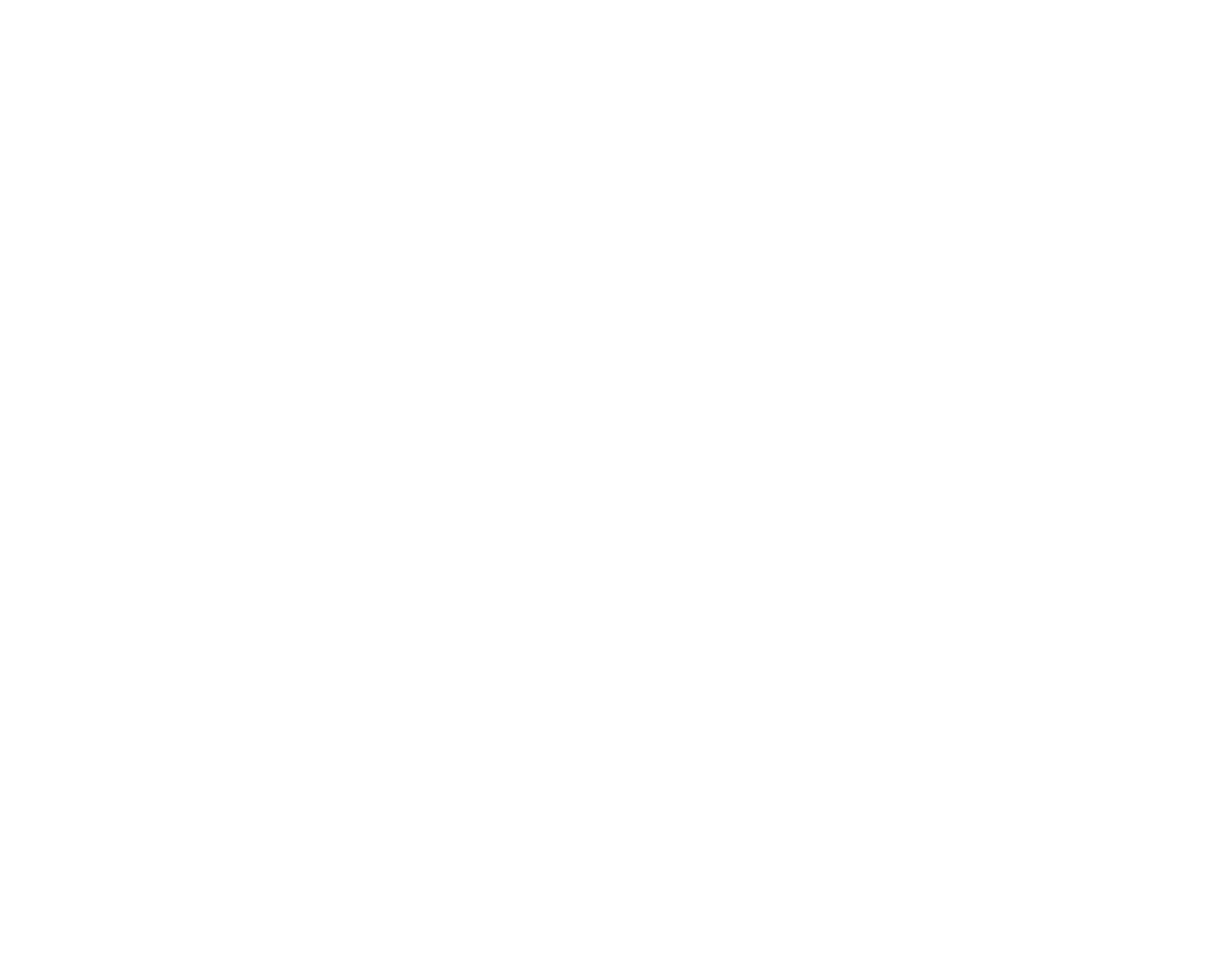
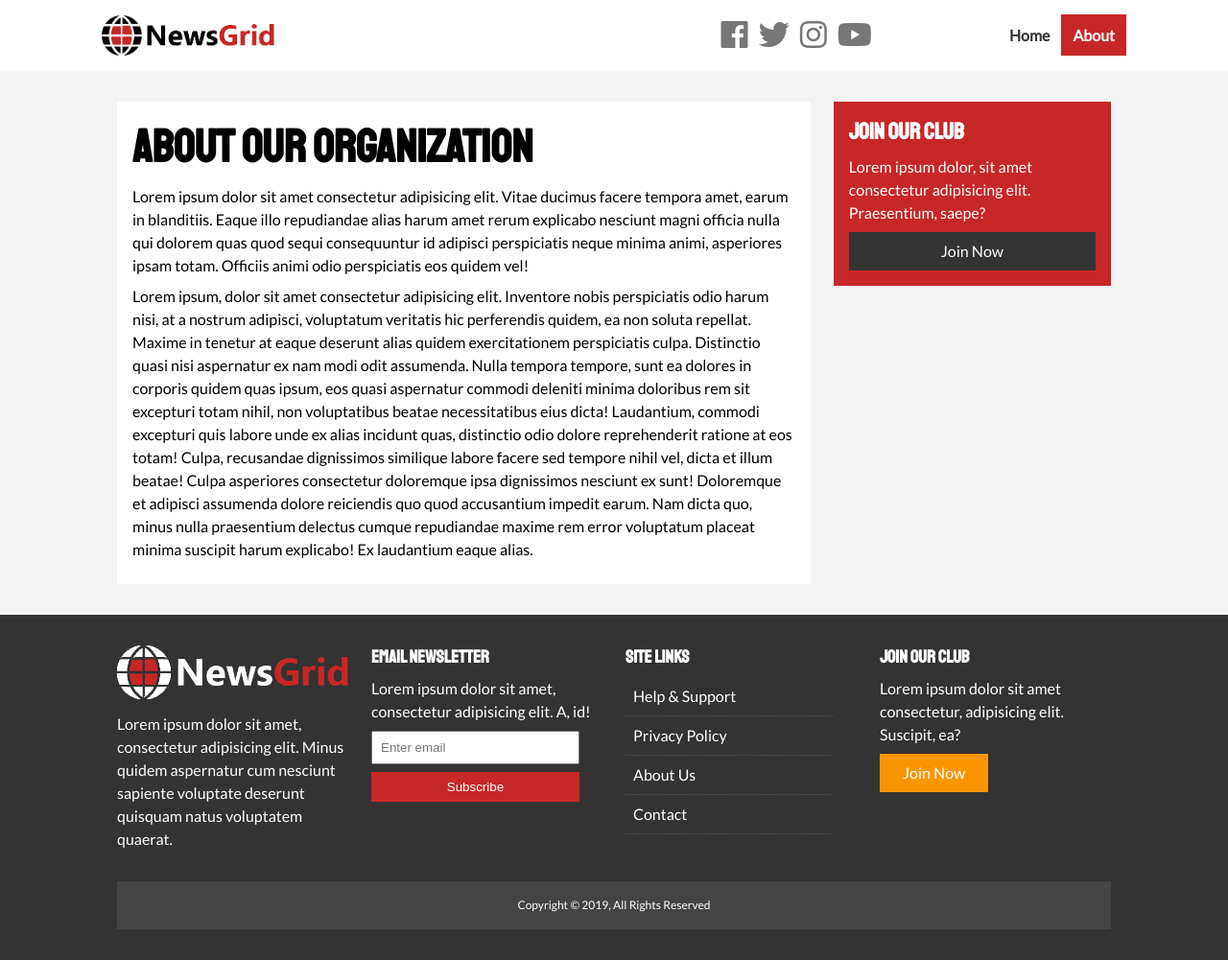
Before and after one commit to novo-coder/newsgrid, a plain HTML site: page about.html in a window 1280 px wide. Shown: the whole page at 96% size. Before the commit the page ends 800 px from the top, so only its background shows below. Drawn offline with Linux system fonts and the light colour scheme.

Commit message:
Edited html and css files

```diff
--- a/about.html
+++ b/about.html
@@ -0,0 +1,118 @@
+<!DOCTYPE html>
+
+<html lang='en'>
+
+<head>
+    <meta charset='UTF-8'>
+    <meta name='viewport' content='width=device-width, initial-scale=1.0'>
+    <meta http-equiv='X-UA-Compatible' content='ie=edge'>
+
+    <link
+        rel='stylesheet'
+        href='https://use.fontawesome.com/releases/v5.6.3/css/all.css'
+        integrity='sha384-UHRtZLI+pbxtHCWp1t77Bi1L4ZtiqrqD80Kn4Z8NTSRyMA2Fd33n5dQ8lWUE00s/'
+        crossorigin='anonymous'>
+
+    <link
+        href='https://fonts.googleapis.com/css?family=Lato|Staatliches'
+        rel='stylesheet'>
+
+    <link rel='stylesheet' href='css/style.css'>
+    <link rel='stylesheet' href='css/mobile.css' media='screen and (max-width:768)'>
+    <link rel='shortcut icon' href='favicon.ico' type='image/x-icon'>
+
+    <title>News Grid | About</title>
+</head>
+
+<body>
+    <nav id='main-nav'>
+        <div class='container'>
+            <img src='img/logo.png' alt='NewsGrid logo' class='logo'>
+
+            <div class='social'>
+                <a href='http://facebook.com' target='_blank'><i class='fab fa-facebook fa-2x'></i></a>
+                <a href='http://twitter.com' target='_blank'><i class='fab fa-twitter fa-2x'></i></a>
+                <a href='http://instagram.com' target='_blank'><i class='fab fa-instagram fa-2x'></i></a>
+                <a href='http://youtube.com' target='_blank'><i class='fab fa-youtube fa-2x'></i></a>
+            </div>
+
+            <ul>
+                <li><a href='index.html'>Home</a></li>
+                <li><a href='about.html' class='current'>About</a></li>
+            </ul>
+        </div>
+    </nav>
+
+    <section id='about'>
+        <div class='container'>
+            <div class='page-container'>
+                <article class='card'>
+                    <h1 class='l-heading'>About Our Organization</h1>
+                    <p>
+                        Lorem ipsum dolor sit amet consectetur adipisicing elit. Vitae ducimus facere tempora amet, earum in blanditiis. Eaque illo repudiandae alias harum amet rerum explicabo nesciunt magni officia nulla qui dolorem quas quod sequi consequuntur id adipisci perspiciatis neque minima animi, asperiores ipsam totam. Officiis animi odio perspiciatis eos quidem vel!
+                    </p>
+                    <p>
+                        Lorem ipsum, dolor sit amet consectetur adipisicing elit. Inventore nobis perspiciatis odio harum nisi, at a nostrum adipisci, voluptatum veritatis hic perferendis quidem, ea non soluta repellat. Maxime in tenetur at eaque deserunt alias quidem exercitationem perspiciatis culpa. Distinctio quasi nisi aspernatur ex nam modi odit assumenda. Nulla tempora tempore, sunt ea dolores in corporis quidem quas ipsum, eos quasi aspernatur commodi deleniti minima doloribus rem sit excepturi totam nihil, non voluptatibus beatae necessitatibus eius dicta! Laudantium, commodi excepturi quis labore unde ex alias incidunt quas, distinctio odio dolore reprehenderit ratione at eos totam! Culpa, recusandae dignissimos similique labore facere sed tempore nihil vel, dicta et illum beatae! Culpa asperiores consectetur doloremque ipsa dignissimos nesciunt ex sunt! Doloremque et adipisci assumenda dolore reiciendis quo quod accusantium impedit earum. Nam dicta quo, minus nulla praesentium delectus cumque repudiandae maxime rem error voluptatum placeat minima suscipit harum explicabo! Ex laudantium eaque alias.
+                    </p>
+                </article>
+
+                <aside class='card bg-primary'>
+                    <h2>Join Our Club</h2>
+                    <p>Lorem ipsum dolor, sit amet consectetur adipisicing elit. Praesentium, saepe?</p>
+                    <a href='#' class='btn btn-dark btn-block'>Join Now</a>
+                </aside>
+            </div>
+        </div>
+    </section>
+
+    <footer id='main-footer' class='py-2'>
+        <div class='container footer-container'>
+            <div>
+                <img src='img/logo_light.png' alt='NewsGrid'>
+                <p>
+                    Lorem ipsum dolor sit amet, consectetur adipisicing elit. Minus quidem aspernatur cum nesciunt sapiente voluptate deserunt quisquam natus voluptatem quaerat.
+                </p>
+            </div>
+
+            <div>
+                <h3>Email Newsletter</h3>
+                <p>
+                    Lorem ipsum dolor sit amet, consectetur adipisicing elit. A, id!
+                </p>
+
+                <form>
+                    <input type='email' placeholder='Enter email'>
+                    <input type='submit' value='Subscribe' class='btn btn-primary'>
+                </form>
+            </div>
+
+            <div>
+                <h3>Site Links</h3>
+
+                <ul class='list'>
+                    <li><a href='#'>Help & Support</a></li>
+                    <li><a href='#'>Privacy Policy</a></li>
+                    <li><a href='#'>About Us</a></li>
+                    <li><a href='#'>Contact</a></li>
+                </ul>
+            </div>
+
+            <div>
+                <h3>Join Our Club</h3>
+                <p>
+                    Lorem ipsum dolor sit amet consectetur, adipisicing elit. Suscipit, ea?
+                </p>
+
+                <a href='#' class='btn btn-secondary'>Join Now</a>
+            </div>
+
+            <div>
+                <p>
+                    Copyright &copy; 2019, All Rights Reserved
+                </p>
+            </div>
+        </div>
+    </footer>
+</body>
+
+</html>
--- a/css/mobile.css
+++ b/css/mobile.css
@@ -0,0 +1,51 @@
+/* Navigation */
+
+#main-nav .social {
+    display: none;
+}
+
+#main-nav .container {
+    grid-template-columns: 1fr;
+    gap: 1rem;
+}
+
+#main-nav ul, #main-nav .logo {
+    justify-self: center;
+}
+
+main-nav ul li a {
+    padding: 0.5rem;
+}
+
+#home-articles .articles-container {
+    grid-template-columns: repeat(2, 1fr);
+}
+
+#home-articles .articles-container>*:first-child, #home-articles .articles-container>*:last-child {
+    grid-template-columns: 1fr;
+    grid-column: 1;
+}
+
+@media(max-width: 520px) {
+    /* Stack Grid Items */
+    #showcase .showcase-container, #home-articles .articles-container, #main-footer .footer-container {
+        grid-template-columns: 1fr;
+    }
+    main-footer .footer-container>*:last-child {
+        grid-column: 1;
+    }
+    #main-footer .footer-container>*:first-child, #main-footer .footer-container>*:nth-child(2) {
+        border-bottom: dotted #444 1px;
+        padding-bottom: 1rem;
+    }
+    .page-container {
+        grid-template-columns: 1fr;
+        text-align: center;
+    }
+    .page-container>*:first-child {
+        grid-row: 1;
+    }
+    .l-heading {
+        font-size: 2rem;
+    }
+}
--- a/css/style.css
+++ b/css/style.css
@@ -156,6 +156,33 @@ h1, h2, h3, h4, h5, h6 {
     padding: 3rem 0;
 }
 
+.l-heading {
+    font-size: 3rem;
+}
+
+.list li {
+    padding: .5rem;
+    border-bottom: dotted #555 1px;
+    width: 90%;
+}
+
+.list li a:hover {
+    color: var(--primary-color) !important;
+}
+
+/* Inner page grid container */
+
+.page-container {
+    display: grid;
+    grid-template-columns: 5fr 2fr;
+    margin: 2rem 0;
+    gap: 1.5rem;
+}
+
+.page-container>*:first-child {
+    grid-row: 1 / span 3;
+}
+
 /* Navigation */
 
 #main-nav {
@@ -258,9 +285,56 @@ h1, h2, h3, h4, h5, h6 {
 }
 
 #home-articles .articles-container>*:last-child {
+    grid-column: 2 / span 2;
+}
+
+#article .meta {
+    display: flex;
+    justify-content: space-between;
+    align-items: center;
+    background: #eee;
+    padding: 0.5rem;
+}
+
+#article .meta .category {
+    margin-top: 0.5rem;
+}
+
+/* Footer */
+
+#main-footer {
+    background: var(--dark-color);
+    color: #fff;
+}
+
+#main-footer img {
+    width: 150;
+}
+
+#main-footer a {
+    color: #fff;
+}
+
+#main-footer .footer-container {
     display: grid;
-    align-items: center;
-    grid-template-columns: repeat(2, 1fr);
-    grid-column: 2 / span 2;
-    gap: 1rem;
+    grid-template-columns: repeat(4, 1fr);
+    gap: 1.5rem;
 }
+
+#main-footer .footer-container>*:last-child {
+    background: #444;
+    grid-column: 1 / span 4;
+    padding: .5rem;
+    text-align-last: center;
+    font-size: 0.75rem;
+}
+
+#main-footer .footer-container input[type='email'] {
+    width: 90%;
+    padding: 0.5rem;
+    margin-bottom: 0.5rem;
+}
+
+#main-footer .footer-container input[type='submit'] {
+    width: 90%;
+}
```
Also changed, not shown: article.html (+134 -0 lines), index.html (+47 -0 lines).
